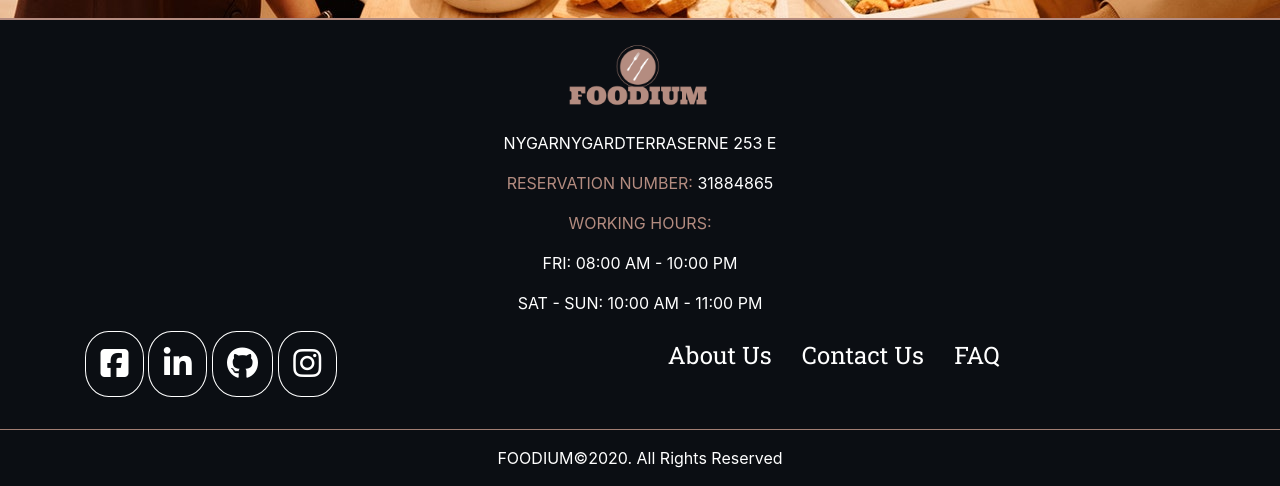
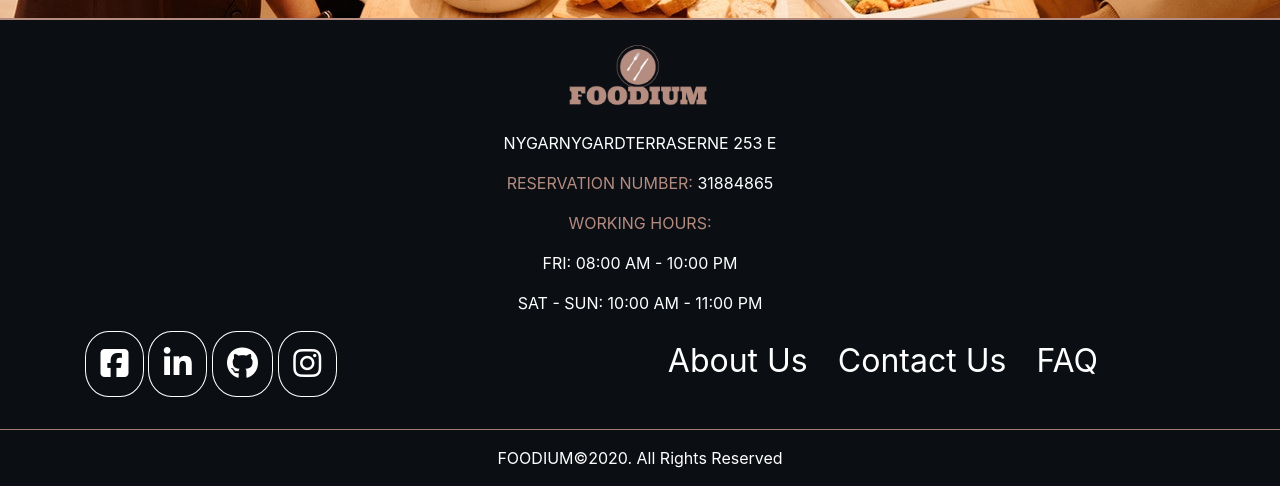
Before and after one commit to Code-Institute-Submissions/foodium_milestone_project_four, a Django app: page / in a window 1280 px wide. Shown: the part 818-1304 px from the top of the page. Run offline with Django 3.2, Linux system fonts and the light colour scheme; some libraries are stand-ins or nearby versions.

Commit message:
Commented out some footer css to see if it reflects on heroku

```diff
--- a/meals/templates/meals/meal_detail.html
+++ b/meals/templates/meals/meal_detail.html
@@ -29,7 +29,11 @@
                 <div class="mb-5 mt-md-5">
                     <h3 class="mb-0">{{ meal.name }}</h3>
                     <p class="lead mb-0 text-left">Price : ${{ meal.price }}</p>
+                    {% if meal.people %}
+
+
                     <p class="lead mb-0 text-left">People Per Serving : {{ meal.people }}</p>
+                    {% endif %}
                     <p class="lead mb-0 text-left">Preparation Time : {{ meal.preparation_time }} Minutes</p>
                     {% if meal.rating %}
                         <small class="text-muted"><i class="fas fa-star mr-1"></i>{{ meal.rating }} / 5</small>
--- a/static/css/base.css
+++ b/static/css/base.css
@@ -202,46 +202,24 @@ nav form {
 
 /* ----------------About us */
 
-
-
-
-/* .foodium_interior {
-    width: 100%;
-    height: 300px;
-    max-height: 300px;
-} */
-
 .foodium_interior img {
     width: 100%;
     height: 600px;
 }
 
-/* .card {
 
-    max-height: 35rem;
-    overflow: hidden;
-} */
-
-/* .chef_card img {
-    width: 100%;
-    height: 100%;
-    object-fit: cover;
-    display: block;
-} */
-
-.pages  a {
+/* .pages  a {
     font-size: 1.5rem;
     font-family: var(--roboto-slab);
     text-decoration: none;
     display: inline-block;
     text-align: right;
 
-
 }
 
 .pages  a:hover{
     color: var(--secondary-color);
-}
+} */
 
 /* Footer */
 
```
